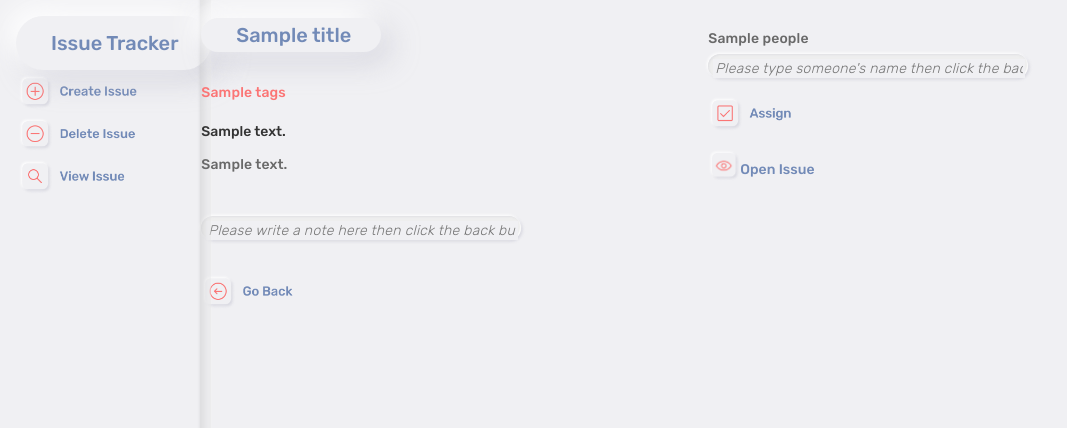
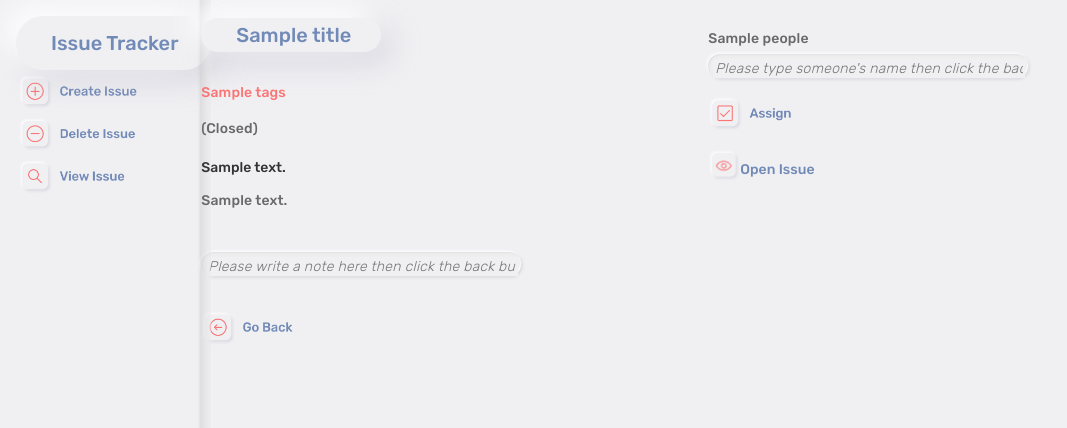
Before and after one commit to jacob-macleod/Issue-Tracker, a Flask app: template templates/issue.html in a window 1280 px wide. Shown: the top 428 px of the page, without its empty margins (0-1067 px from the left). Run offline with Flask 2, Linux system fonts and the light colour scheme; the template is opened without the code that fills it: most values are stand-ins (such as "Sample title", 1, 10 or a date in 2020).

Commit message:
Added open/closed issue indicator

```diff
--- a/data.csv
+++ b/data.csv
@@ -1,3 +1,3 @@
 Demo#1, desc, Important. Must Fix., Notes:,People Assigned:newlineToken,Open
 Demo#3, desc, Important. Must Fix., Notes:,People Assigned:newlineToken,Open
-Demo#2, This is my awesome description, Vital. Must Fix.,Notes:newlineTokenthis is my note,People Assigned:newlineTokenRudolfnewlineToken,Open
+Demo#2, This is my awesome description, Vital. Must Fix.,Notes:newlineToken,People Assigned:newlineToken,Open
--- a/templates/issue.html
+++ b/templates/issue.html
@@ -264,6 +264,9 @@
             <p class="issue_tags">{{ tags }}</p>
             <br>
             <br>
+            <p id="open_closed_status" class="note_item"></p>
+            <br>
+            <br>
             <br>
             <div class="issue_description">{{ desc }}</div>
             <br>
@@ -311,11 +314,14 @@ document.cookie = "issue_status=%noneValue%"
 
 if (status=="Close") {
     issue_status_button.innerHTML = "Open Issue"
+    open_closed_status.innerHTML = "(Closed)"
 } else {
+    open_closed_status.innerHTML = "(Open)"
     issue_status_button.innerHTML = "Close Issue"
 }
 
 issue_status_button = document.getElementById("issue_status_button").innerHTML
+open_closed_status = document.getElementById("open_closed_status").innerHTML
 
 
 function change_issue_status() {
```
